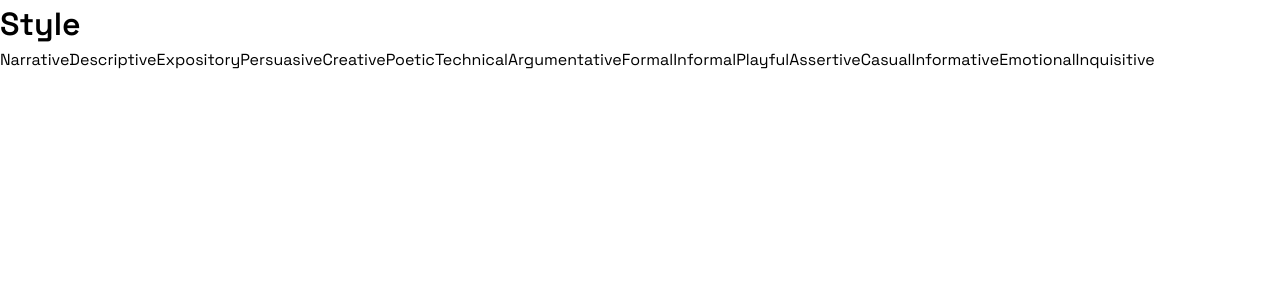
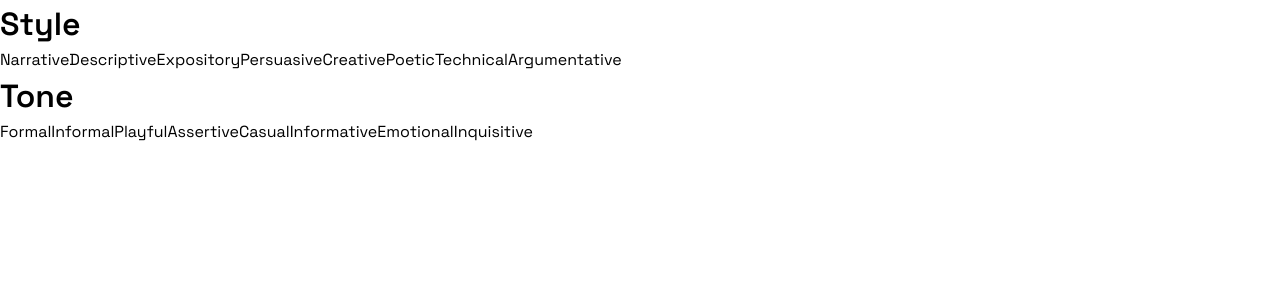
Before and after one commit to jasonxyang/scrapbook, a Next.js app: page / in a window 1280 px wide. Shown: the top 300 px of the page. Built offline with nearby package versions, Linux system fonts and the light colour scheme.

Commit message:
chore: add tone

```diff
--- a/pages/index.tsx
+++ b/pages/index.tsx
@@ -9,6 +9,7 @@ export default function Home() {
       <main className={classNames(spaceGrotesk.variable, spaceMono.variable)}>
         <h2>Style</h2>
         <StyleCheckboxGroup />
+        <h2>Tone</h2>
         <ToneCheckboxGroup />
       </main>
     </>
```
